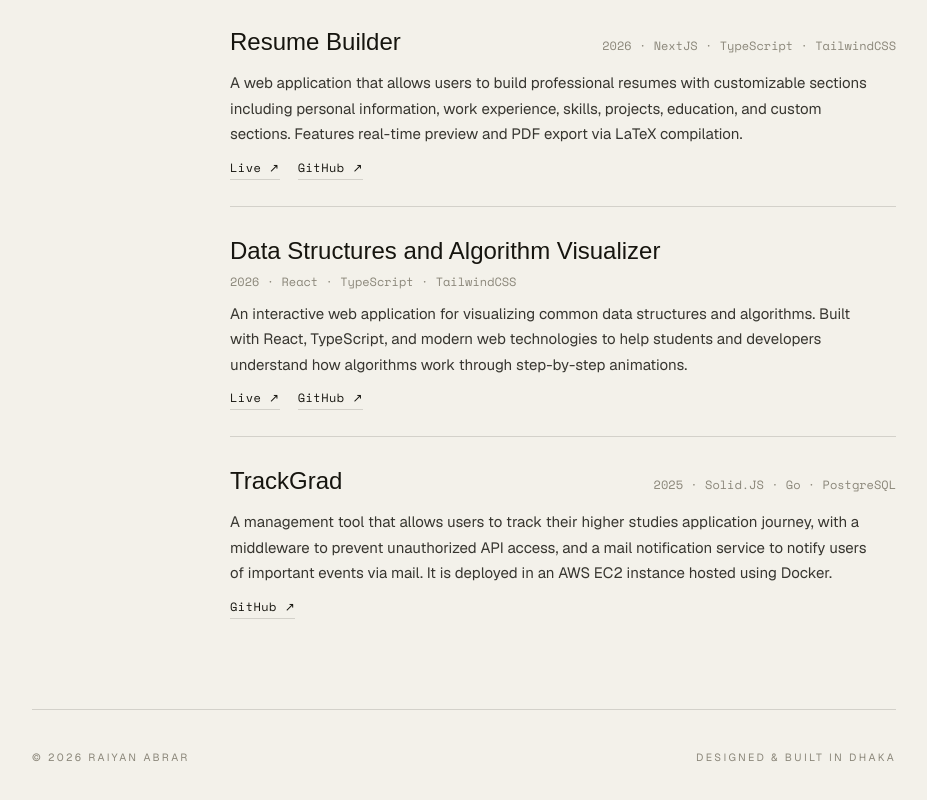
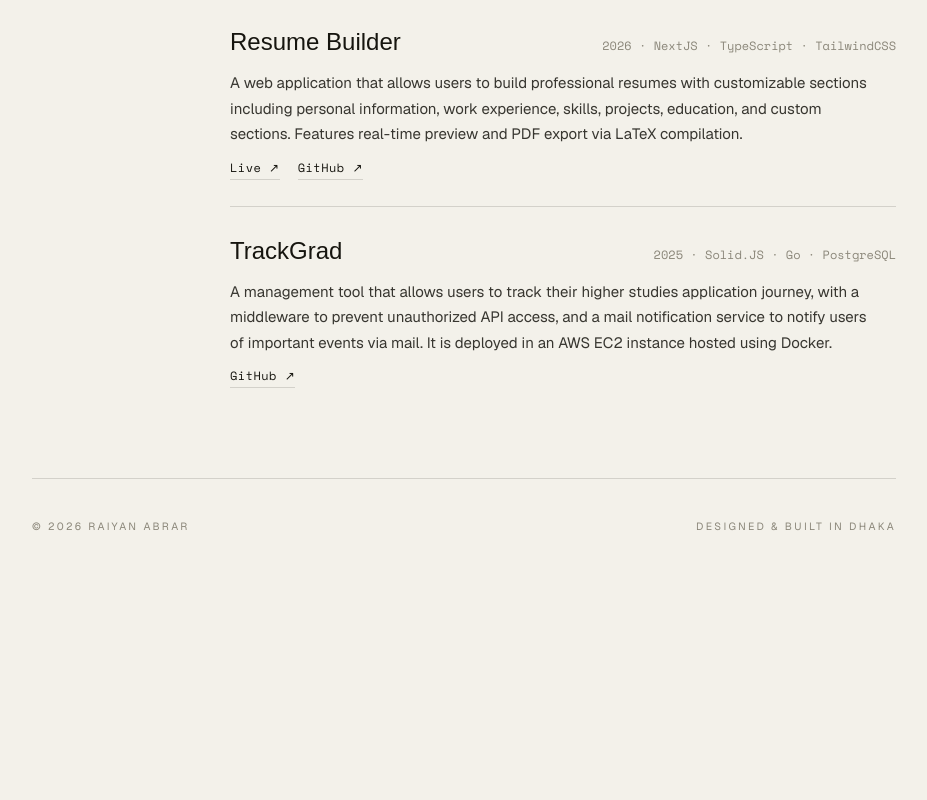
Before and after one commit to darkluminance/portfolio-redesign-v2, a Next.js app: page /resume in a window 1280 px wide. Shown: the part 3562-4362 px from the top of the page, without its empty margins (176-1103 px from the left). After the commit the page ends 4137 px from the top, so only its background shows below. Built offline with nearby package versions, Linux system fonts and the light colour scheme; a web font is replaced by a local one.

Commit message:
Remove unneeded project

```diff
--- a/data/projects.ts
+++ b/data/projects.ts
@@ -36,23 +36,6 @@ export const projects: Project[] = [
     }
   },
   {
-    name: "Data Structures and Algorithm Visualizer",
-    slug: "dsa-visualizer",
-    category: "Web Development",
-    year: 2026,
-    description: "An interactive web application for visualizing common data structures and algorithms. Built with React, TypeScript, and modern web technologies to help students and developers understand how algorithms work through step-by-step animations.",
-    githubURL: "https://github.com/darkluminance/Data-Structures-and-Algorithm-Visualizer",
-    demoURL: "https://raiyanabrar-dsalgo.netlify.app",
-    stacks: ["React", "TypeScript", "TailwindCSS", "Shadcn UI"],
-    image: {
-      version: 1767800586,
-      public_id: "projects/dsalgo_visualizer_mmqodp",
-      format: "png",
-      width: 1080,
-      height: 1080
-    }
-  },
-  {
     name: "TrackGrad",
     slug: "trackgrad",
     category: "Web Development",
```
